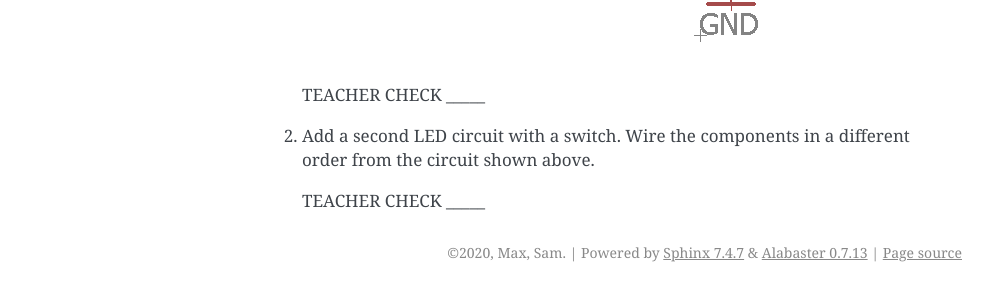
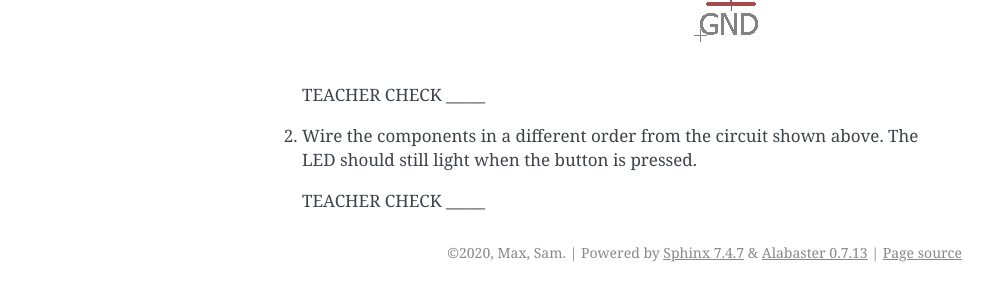
Before and after one commit to maxtkc/mvths-wiki, a Sphinx documentation site: the page built from docs/004-simple-switch.rst, in a window 1280 px wide. Shown: the part 1632-1921 px from the top of the page, without its empty margins (148-1141 px from the left). Built offline with Sphinx 7.4.7, drawn with Linux system fonts in a browser that asks for light colours; pages that are not in the unit, such as notebooks, are missing from menus.

Commit message:
Update 004-simple-switch.rst

```diff
--- a/docs/004-simple-switch.rst
+++ b/docs/004-simple-switch.rst
@@ -23,7 +23,7 @@ Exercise:
 
    TEACHER CHECK \_\_\_\_\_
 
-#. Add a second LED circuit with a switch. Wire the components in a different order from the circuit shown above.
+#. Wire the components in a different order from the circuit shown above. The LED should still light when the button is pressed.
 
    TEACHER CHECK \_\_\_\_\_
 
```
